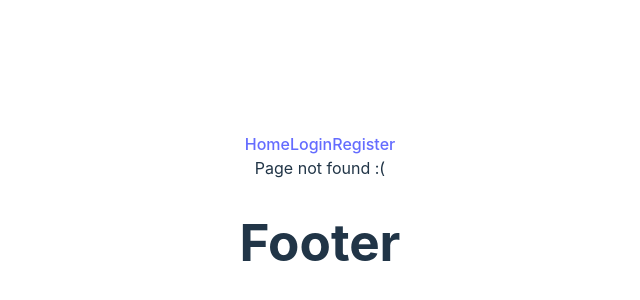
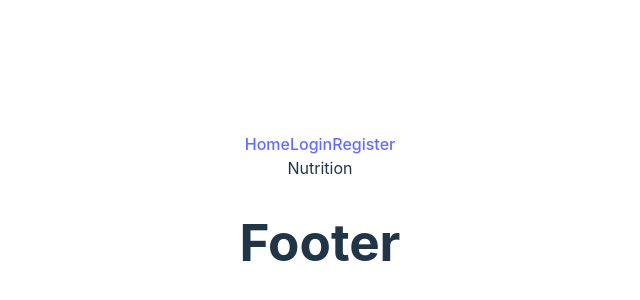
Before and after one commit to Web-Project-1-Team-2/VitalSync-Forum-Application, a React (Vite) app in the folder web-project-2/: page /nutrition in a window 1280 px wide. Before the commit this address had no page. Shown: the part 182-482 px from the top of the page, without its empty margins (320-960 px from the left). Built offline with nearby package versions, Linux system fonts and the light colour scheme.

Commit message:
Added folders for supplements, nutrition and training and their routes

```diff
--- a/web-project-2/src/App.jsx
+++ b/web-project-2/src/App.jsx
@@ -8,6 +8,9 @@ import Homepage from './pages/Homepage/Homepage'
 import PageNotFound from './pages/PageNotFound/PageNotFound'
 import { Login } from './pages/Login/Login'
 import Register from './pages/Register/Register'
+import Training from './pages/Training/Training'
+import Nutrition from './pages/Nutrition/Nutrition'
+import Supplements from './pages/Supplements/Supplements'
 
 function App() {
   const [state, setAppState] = useState({
@@ -22,6 +25,9 @@ function App() {
         <Route index element={<Homepage />} />
         <Route path='/login' element={<Login />} />
         <Route path='/register' element={<Register />} />
+        <Route path='/training' element={<Training />} />
+        <Route path='/nutrition' element={<Nutrition />} />
+        <Route path='/supplements' element={<Supplements />} />
         <Route path='*' element={<PageNotFound />} />
       </Routes>
       <Footer />
--- /dev/null
+++ b/web-project-2/src/pages/Nutrition/Nutrition.jsx
@@ -0,0 +1,9 @@
+function Nutrition() {
+    return (
+        <div>
+            Nutrition
+        </div>
+    )
+}
+
+export default Nutrition
--- /dev/null
+++ b/web-project-2/src/pages/Supplements/Supplements.jsx
@@ -0,0 +1,9 @@
+function Supplements() {
+    return (
+        <div>
+            Supplements
+        </div>
+    )
+}
+
+export default Supplements
--- /dev/null
+++ b/web-project-2/src/pages/Training/Training.jsx
@@ -0,0 +1,9 @@
+function Training() {
+    return (
+        <div>
+            Training
+        </div>
+    )
+}
+
+export default Training
```
Also changed, not shown: web-project-2/src/pages/Nutrition/Nutrition.module.css (added), web-project-2/src/pages/Supplements/Supplements.module.css (added), web-project-2/src/pages/Training/Training.module.css (added).
